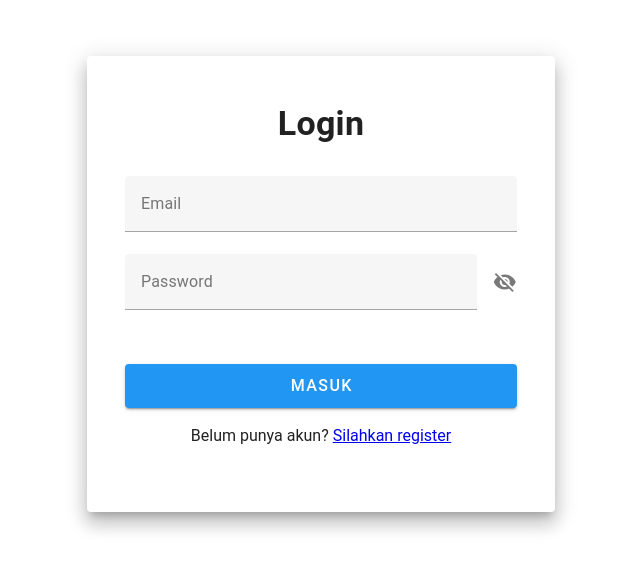
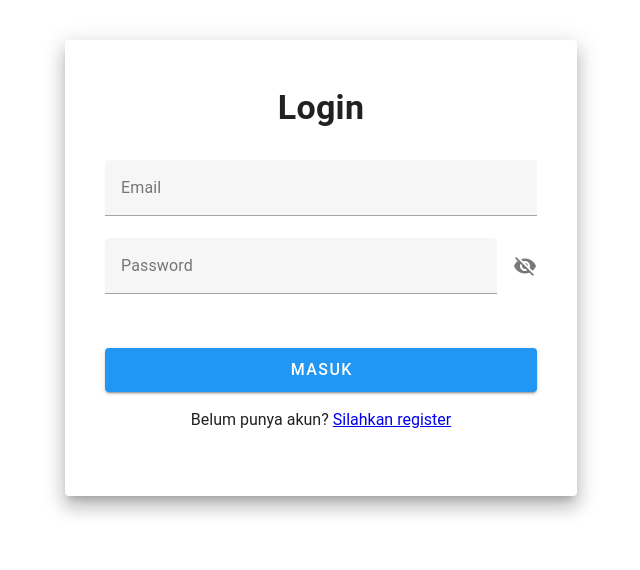
Before and after one commit to dimaseka83/todoListFE, a Vue app: page / in a window 1280 px wide. Shown: the top 570 px of the page, without its empty margins (319-959 px from the left). Built offline with nearby package versions, Linux system fonts and the light colour scheme; no server answers.

Commit message:
auth layout

```diff
--- a/src/layouts/AuthLayout.vue
+++ b/src/layouts/AuthLayout.vue
@@ -28,7 +28,6 @@ watch(showSnackbar, (val) => {
 </script>
 
 <template>
-  <v-container class="fill-height">
     <v-row no-gutters align="center" justify="center">
       <v-col>
         <v-card
@@ -44,7 +43,6 @@ watch(showSnackbar, (val) => {
         </v-snackbar>
       </v-col>
     </v-row>
-  </v-container>
 </template>
 
 <style lang="scss">
```
